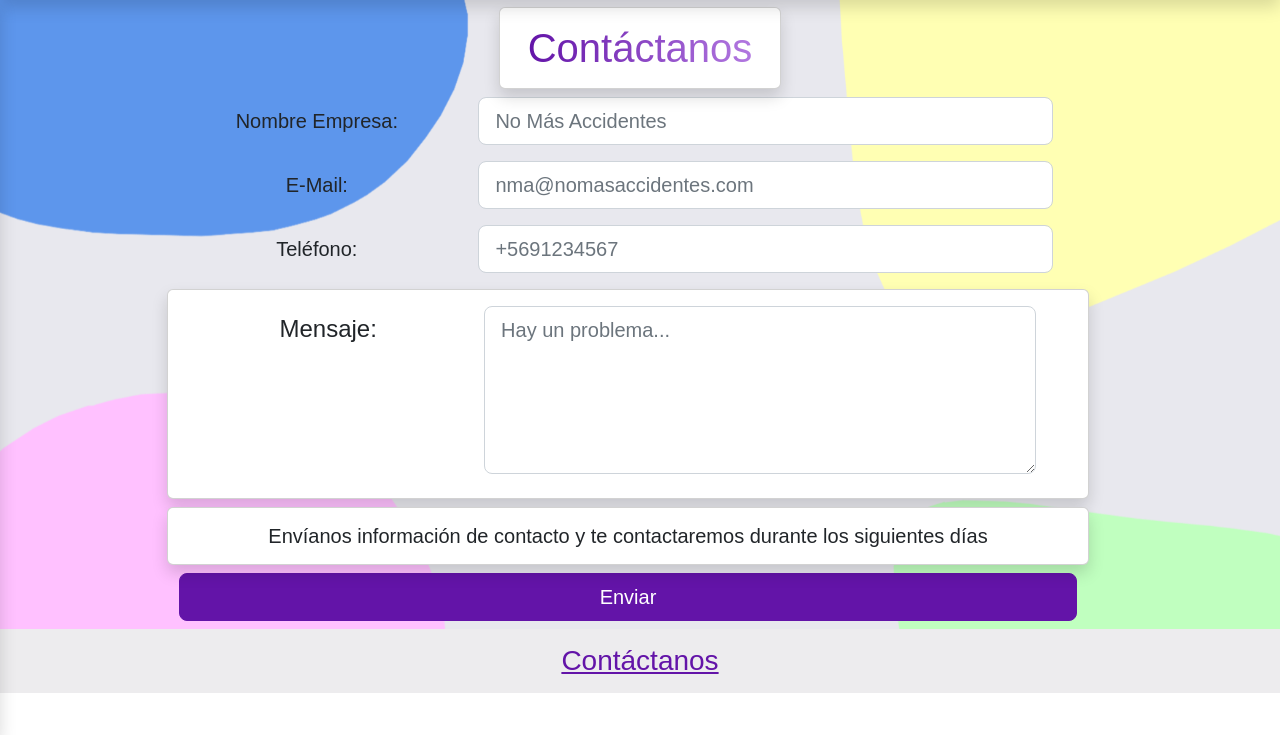
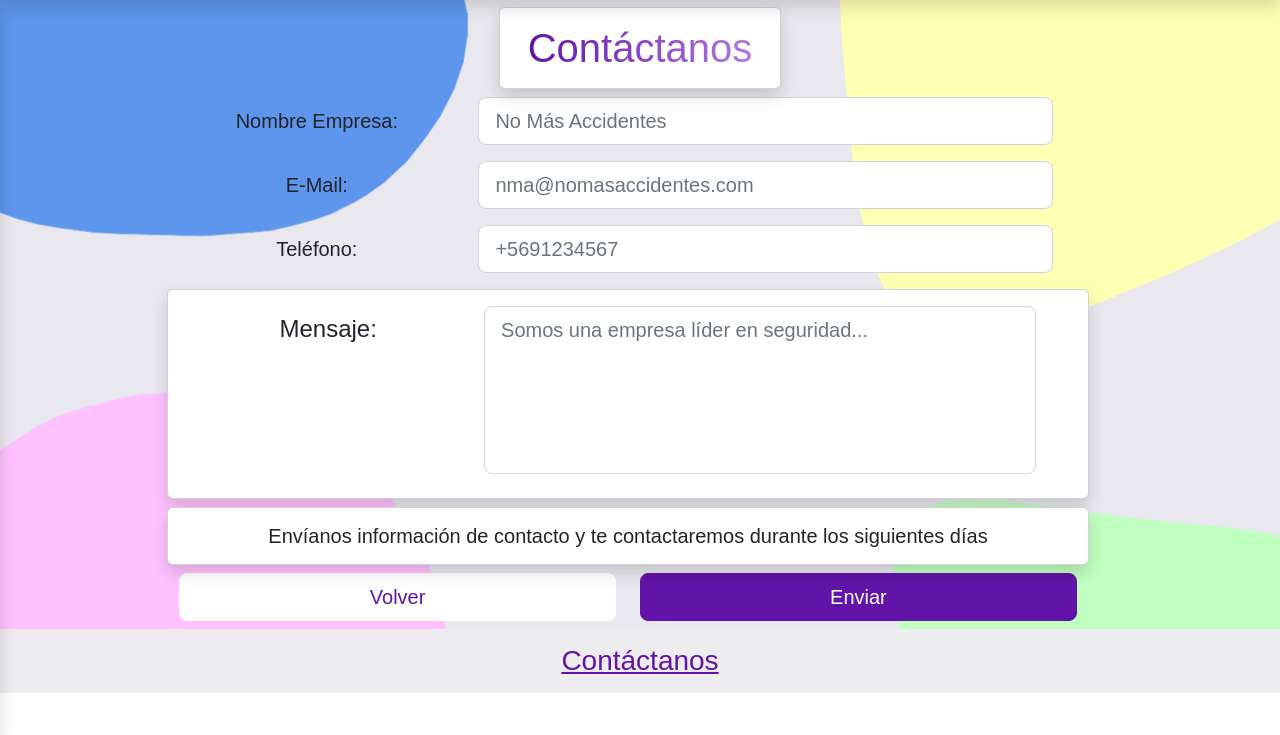
Before and after one commit to danielrojasrabael/Portafolio-Informatica-003D, a Django app: page /contactanos/ in a window 1280 px wide. Shown: the part 65-800 px from the top of the page. Run offline with Django 4.2, Linux system fonts and the light colour scheme; some web fonts are replaced.

Commit message:
Disposición de ventanas
Se añadió un boton de volver en contáctanos, en los botones de profesional se borró un botón de sobra

```diff
--- a/SSAP_Web/SSAP/templates/SSAP/base.html
+++ b/SSAP_Web/SSAP/templates/SSAP/base.html
@@ -69,7 +69,6 @@
                     {%elif request.session.usuario.tipo == 'PROFESIONAL'%}
                     <li><a href="{%url 'verclientes'%}"><button class="btn btn-sidebar" type="button"><strong>Ver Clientes</strong></button></a></li>
                     <li><a href="{%url 'checklists'%}"><button class="btn btn-sidebar" type="button"><strong>Check Lists</strong></button></a></li>
-                    <li><a href="{%url 'capacitaciones_prof'%}"><button class="btn btn-sidebar" type="button"><strong>Capacitacion</strong></button></a></li>
                     <li><a href="{%url 'visitas'%}"><button class="btn btn-sidebar" type="button"><strong>Visitas</strong></button></a></li>
                     <li><a href="{%url 'capacitaciones_prof'%}"><button class="btn btn-sidebar" type="button"><strong>Capacitaciones</strong></button></a></li>
                     {%elif request.session.usuario.tipo == 'ADMINISTRADOR' %}
--- a/SSAP_Web/SSAP/templates/SSAP/contactanos.html
+++ b/SSAP_Web/SSAP/templates/SSAP/contactanos.html
@@ -52,7 +52,7 @@
                                     <div class="row esp-input col-sm-12">
                                         <label for="mensaje" class="col-sm-4 col-form-label col-form-label-lg"><h4>Mensaje:</h4></label>
                                         <div class="col-sm-8">
-                                            <textarea class="form-control form-control-lg" rows="5" name="mensaje" placeholder="Hay un problema..."></textarea>
+                                            <textarea class="form-control form-control-lg" rows="5" name="mensaje" placeholder="Somos una empresa líder en seguridad..." style="overflow-y: scroll; resize: none;"></textarea>
                                         </div>
                                     </div>
                                 </div>
@@ -69,7 +69,10 @@
                         </div>
 
                         <div class="row esp-input col-sm-12">
-                            <div class="col-sm-12">
+                            <div class="col-sm-6">
+                                <a href="{% url 'index' %}" class="btn btn-back btn-lg col-sm-12">Volver</a>
+                            </div>
+                            <div class="col-sm-6">
                                 <input type="submit" class="btn btn-primary btn-lg col-sm-12" value="Enviar">
                             </div>
                         </div>
```
